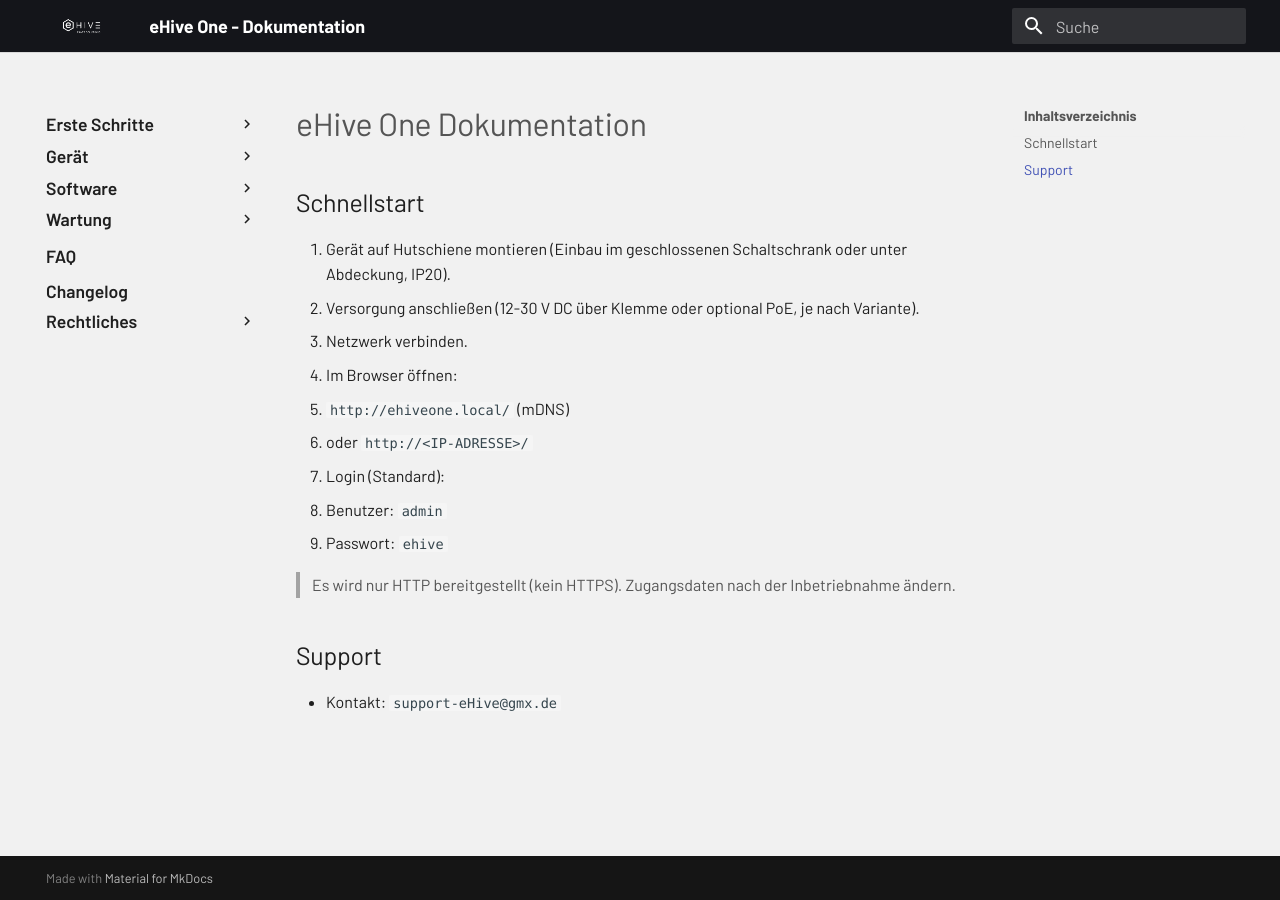
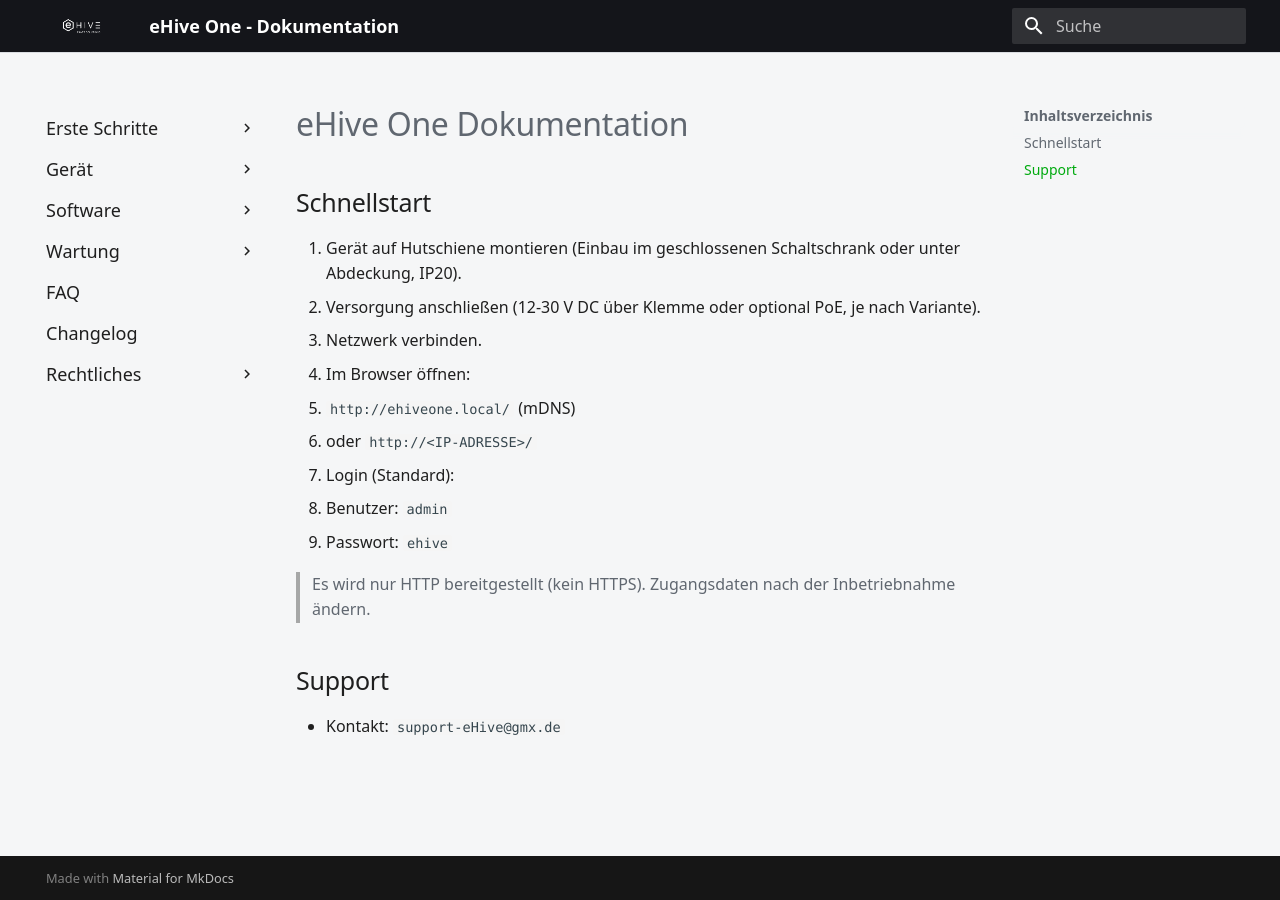
Before and after one commit to ehive-dev/doc, an MkDocs documentation site: the page built from docs/index.md, in a window 1280 px wide. Built offline with MkDocs 1.6.1 and Material for MkDocs 9.7.7, drawn with Linux system fonts in a browser that asks for light colours.

Commit message:
Match evcc sidebar typography and set active links green

```diff
--- a/docs/assets/stylesheets/extra.css
+++ b/docs/assets/stylesheets/extra.css
@@ -1,12 +1,14 @@
-@import url("https://fonts.googleapis.com/css2?family=Barlow:wght@400;500;600;700&display=swap");
-
 :root {
-  --ehive-black: #0e0e0e;
+  --ehive-black: #111;
   --ehive-text: #1f1f1f;
-  --ehive-text-soft: #555;
-  --ehive-bg: #f1f1f1;
-  --ehive-surface: #ffffff;
-  --ehive-border: #d9d9d9;
+  --ehive-text-soft: #606770;
+  --ehive-bg: #f5f6f7;
+  --ehive-surface: #fff;
+  --ehive-border: #dadde1;
+  --evcc-green: #00aa0f;
+  --evcc-font: system-ui, -apple-system, "Segoe UI", Roboto, Ubuntu, Cantarell,
+    "Noto Sans", sans-serif, BlinkMacSystemFont, "Segoe UI", Helvetica, Arial,
+    sans-serif, "Apple Color Emoji", "Segoe UI Emoji", "Segoe UI Symbol";
 }
 
 [data-md-color-scheme="default"] {
@@ -14,8 +16,8 @@
   --md-default-fg-color--light: var(--ehive-text-soft);
   --md-default-bg-color: var(--ehive-bg);
   --md-primary-fg-color: var(--ehive-surface);
-  --md-primary-bg-color: #111;
-  --md-accent-fg-color: var(--ehive-black);
+  --md-primary-bg-color: var(--ehive-black);
+  --md-accent-fg-color: var(--evcc-green);
 }
 
 body,
@@ -23,7 +25,7 @@ input,
 button,
 select,
 textarea {
-  font-family: "Barlow", "Segoe UI", sans-serif;
+  font-family: var(--evcc-font);
 }
 
 .md-typeset h1,
@@ -32,9 +34,8 @@ textarea {
 .md-header__title,
 .md-header__topic,
 .md-nav,
-.md-nav__link,
-.md-sidebar--primary .md-nav__title {
-  font-family: "Barlow", "Segoe UI", sans-serif;
+.md-nav__link {
+  font-family: var(--evcc-font);
 }
 
 .md-header {
@@ -52,18 +53,45 @@ textarea {
   color: #fff !important;
 }
 
-.md-sidebar--primary .md-nav__title {
-  display: none;
+.md-header__button.md-logo img,
+.md-header__button.md-logo svg {
+  height: 1.4rem;
+  width: auto;
 }
 
 .md-search__form {
   background: rgb(255 255 255 / 12%);
 }
 
-.md-header__button.md-logo img,
-.md-header__button.md-logo svg {
-  height: 1.4rem;
-  width: auto;
+.md-sidebar--primary .md-nav__title {
+  display: none;
+}
+
+.md-sidebar--primary .md-nav__link,
+.md-sidebar--primary .md-nav__item--nested > label.md-nav__link {
+  font-size: 0.9rem;
+  line-height: 1.45;
+  font-weight: 400;
+  margin: 0;
+  padding-top: 0.375rem;
+  padding-bottom: 0.375rem;
+}
+
+.md-sidebar--primary .md-nav--primary > .md-nav__list > .md-nav__item > .md-nav__link,
+.md-sidebar--primary .md-nav--primary > .md-nav__list > .md-nav__item > label.md-nav__link {
+  font-weight: 500;
+}
+
+.md-sidebar--primary .md-nav__link--active,
+.md-sidebar--primary .md-nav__link--active:hover,
+.md-sidebar--secondary .md-nav__link--active {
+  color: var(--evcc-green) !important;
+  font-weight: 500;
+}
+
+.md-sidebar--primary .md-nav__link:hover,
+.md-sidebar--secondary .md-nav__link:hover {
+  color: var(--evcc-green);
 }
 
 .md-typeset a {
@@ -77,38 +105,6 @@ textarea {
   text-underline-offset: 0.14em;
 }
 
-.md-sidebar--primary .md-nav__item--nested > label.md-nav__link {
-  margin-top: 0.2rem;
-  padding: 0.1rem 0;
-  font-weight: 600;
-}
-
-.md-sidebar--primary .md-nav--primary > .md-nav__list > .md-nav__item > .md-nav__link,
-.md-sidebar--primary .md-nav--primary > .md-nav__list > .md-nav__item > label.md-nav__link {
-  font-family: "Barlow", "Segoe UI", sans-serif;
-  font-weight: 600;
-  font-size: 0.88rem;
-  line-height: 1.35;
-}
-
-.md-sidebar--primary .md-nav--primary > .md-nav__list > .md-nav__item > nav.md-nav .md-nav__link,
-.md-sidebar--primary .md-nav--primary > .md-nav__list > .md-nav__item > nav.md-nav label.md-nav__link {
-  font-size: 0.76rem;
-  line-height: 1.35;
-  font-weight: 500;
-}
-
-.md-sidebar--primary .md-nav--primary > .md-nav__list > .md-nav__item > nav.md-nav .md-nav__link--active,
-.md-sidebar--primary .md-nav--primary > .md-nav__list > .md-nav__item > nav.md-nav label.md-nav__link--active {
-  font-size: 0.76rem;
-  font-weight: 600;
-}
-
-.md-sidebar--primary .md-nav__link--active {
-  font-weight: 700;
-  color: #000;
-}
-
 .md-typeset img {
   border-radius: 6px;
   border: 1px solid var(--ehive-border);
```
